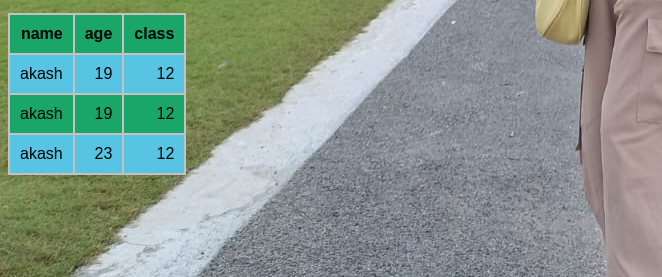
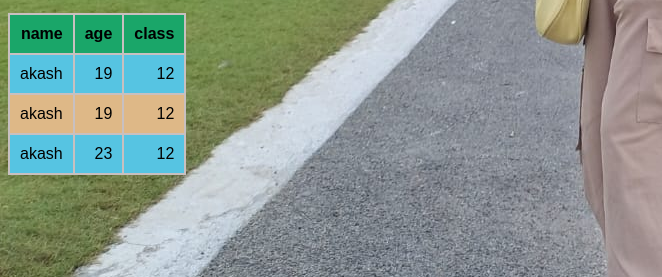
Before and after one commit to akash70629/html, a plain HTML site: page index.html in a window 1280 px wide. Shown: the part 2708-2985 px from the top of the page, 0-662 px from the left. Drawn offline with Linux system fonts and the light colour scheme.

Commit message:
"Added new CSS rule for tr:nth-child(3) with background-color: burlywood"

```diff
--- a/css/akash.css
+++ b/css/akash.css
@@ -89,3 +89,8 @@ tr:nth-child(odd){
 tr:nth-child(even){
     background-color: #56c4e2;
 }
+
+
+tr:nth-child(3){
+    background-color: burlywood;
+}
```
